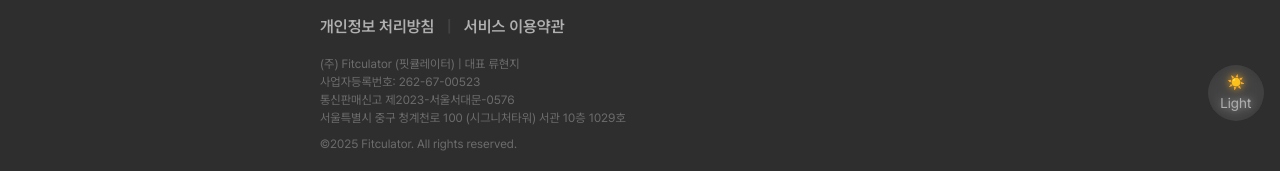
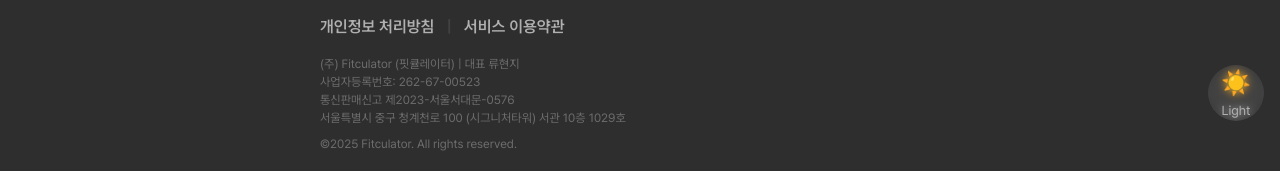
Before and after one commit to YSP97/Team1_FE_B2C, a Next.js app: page /layout in a window 1280 px wide. Shown: the part 663-834 px from the top of the page. Built offline with nearby package versions, Linux system fonts and the light colour scheme.

Commit message:
BigFix : 하이드레이션 에러 해결

```diff
--- a/src/components/Logo.tsx
+++ b/src/components/Logo.tsx
@@ -1,12 +1,22 @@
 'use client';
 
 import { useTheme } from 'next-themes';
+import { useEffect, useState } from 'react';
 import Image from 'next/image';
 import Link from 'next/link';
 import { memo } from 'react';
 
 function Logo() {
   const { theme } = useTheme();
+
+  const [mounted, setMounted] = useState(false);
+
+  useEffect(() => {
+    setMounted(true);
+  }, []);
+
+  // mounted가 true일 때만 렌더링
+  if (!mounted) return null;
 
   const logoSrc =
     theme === 'dark' ? '/assets/logo_dark.svg' : '/assets/logo_light.svg';
--- a/src/components/ThemeToggle.tsx
+++ b/src/components/ThemeToggle.tsx
@@ -8,20 +8,21 @@ function ThemeToggle() {
   const [mounted, setMounted] = useState(false);
 
   useEffect(() => {
-    setMounted(true);
+    setMounted(true); // 클라이언트에서만 렌더링
   }, []);
 
-  const currentTheme = theme ?? 'dark';
+  // 클라이언트에서만 theme 값 처리
+  const currentTheme = mounted && theme ? theme : 'dark';
 
   const handleToggle = () => {
     setTheme(currentTheme === 'dark' ? 'light' : 'dark');
   };
 
   useEffect(() => {
-    console.log('현재 테마:', theme);
+    console.log('현재 테마:', theme); // 테마 변경 후 콘솔 출력
   }, [theme]);
 
-  if (!mounted) return null; // 클라이언트에서만 렌더링
+  if (!mounted) return null; // mounted가 false일 때는 렌더링 안 함
 
   return (
     <button
@@ -31,13 +32,13 @@ function ThemeToggle() {
     >
       {currentTheme === 'dark' ? (
         <>
-          <span>☀️</span>
-          <span>Light</span>
+          <span className="text-lg">☀️</span>
+          <span className="text-xs">Light</span>
         </>
       ) : (
         <>
-          <span>🌙</span>
-          <span>Dark</span>
+          <span className="text-lg">🌙</span>
+          <span className="text-xs">Dark</span>
         </>
       )}
     </button>
```
